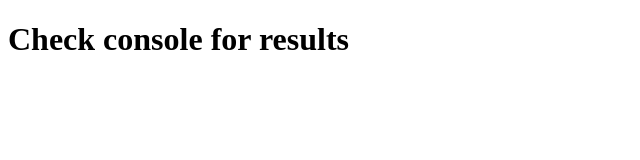
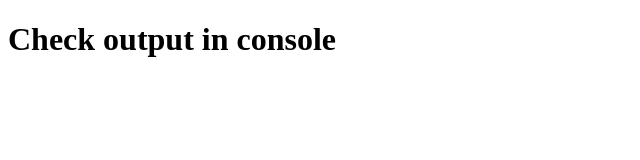
Before and after one commit to sun1x/virgil-crypto-javascript-demo, a website with bundled scripts: page packages/demo-browserify/index.html in a window 1280 px wide. Shown: the whole page, without its empty margins (0-640 px from the left). Built offline with nearby package versions, Linux system fonts and the light colour scheme.

Commit message:
Update text

```diff
--- a/packages/demo-browserify/index.html
+++ b/packages/demo-browserify/index.html
@@ -7,7 +7,7 @@
   <title>Browserify Demo</title>
 </head>
 <body>
-  <h1>Check console for results</h1>
+  <h1>Check output in console</h1>
   <script type="text/javascript" src="bundle.js"></script>
 </body>
 </html>
```
Also changed, not shown: packages/demo-rollup/index.html (+1 -1 lines), packages/demo-webpack/index.html (+1 -1 lines).
